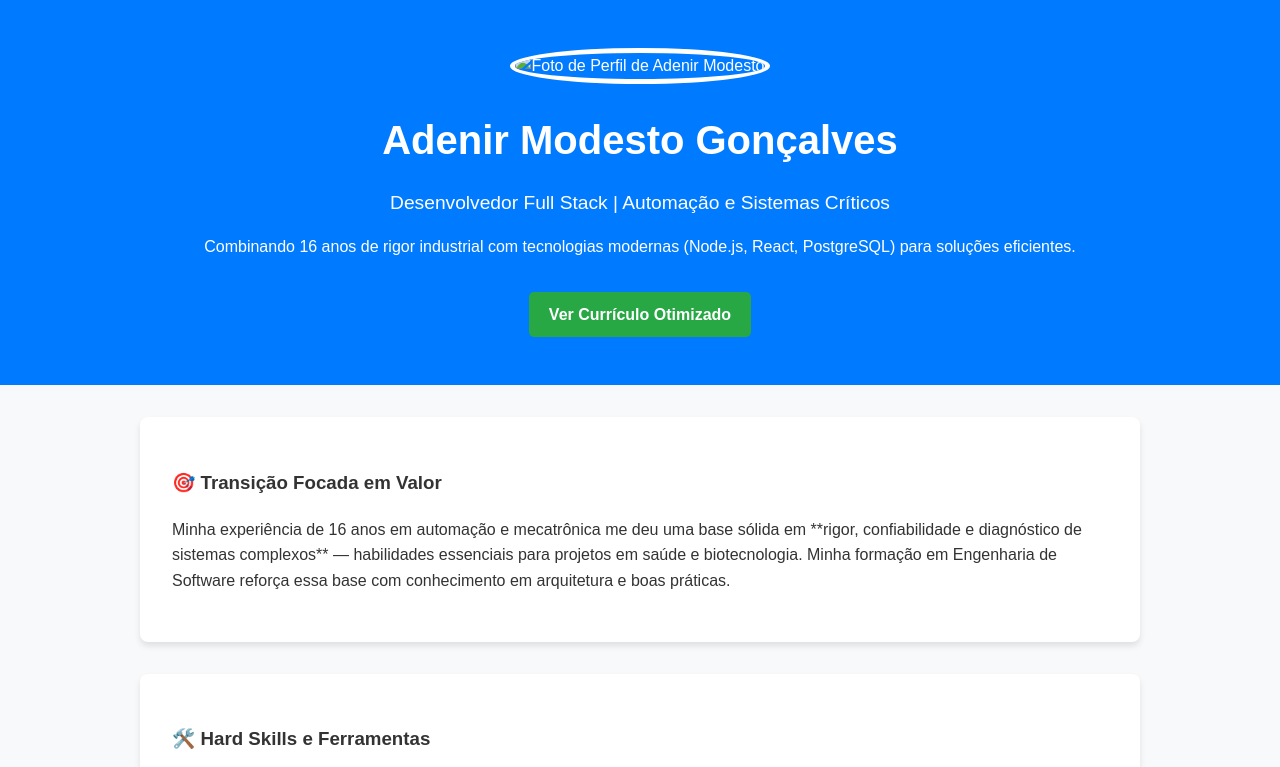
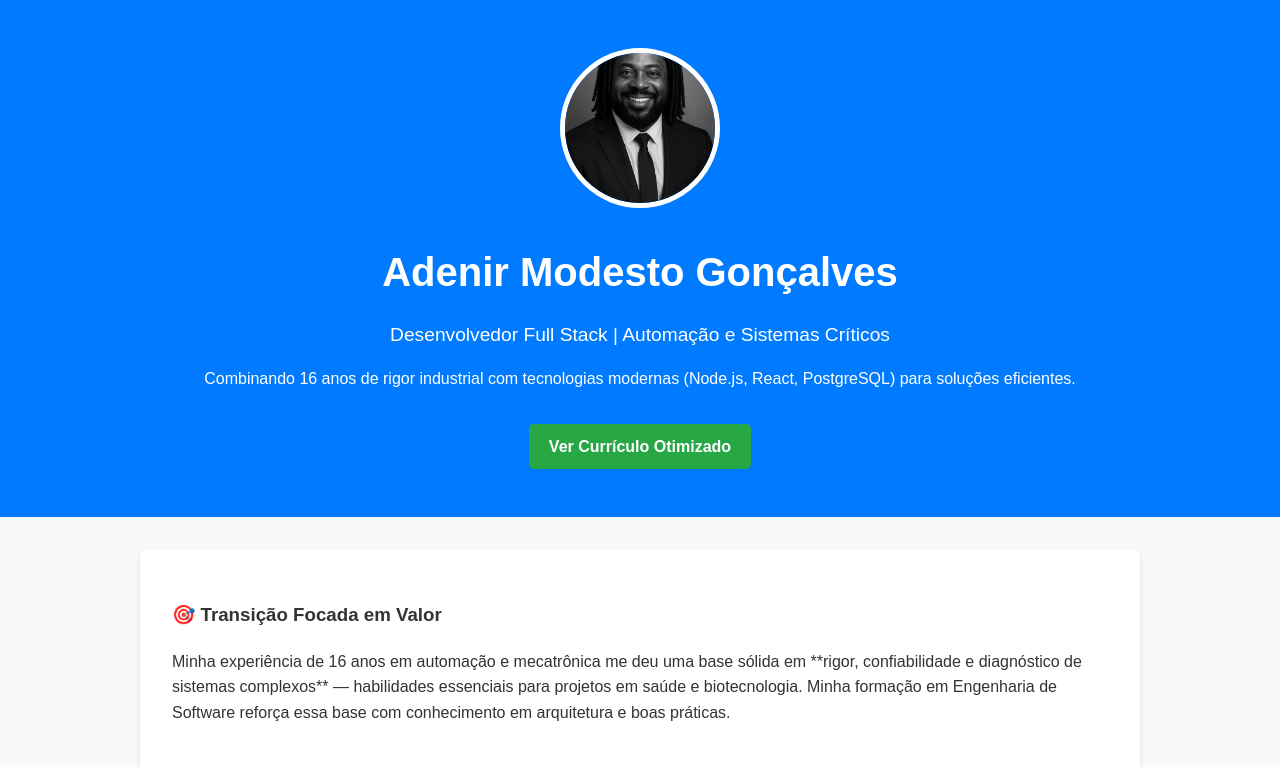
Before and after one commit to Negobaah/portifolio-adenir-fullstack, a plain HTML site: page index.html in a window 1280 px wide. Shown: the top 767 px of the page. Drawn offline with Linux system fonts and the light colour scheme.

Commit message:
fix: corrige referencias de imagem e curriculo no portifolio

```diff
--- a/index.html
+++ b/index.html
@@ -8,11 +8,11 @@
 </head>
 <body>
     <header class="hero">
-        <img src="assets/profile.jpg" alt="Foto de Perfil de Adenir Modesto" class="profile-img">
+        <img src="assets/foto.jpg" alt="Foto de Perfil de Adenir Modesto" class="profile-img">
         <h1>Adenir Modesto Gonçalves</h1>
         <h2>Desenvolvedor Full Stack | Automação e Sistemas Críticos</h2>
         <p class="tagline">Combinando 16 anos de rigor industrial com tecnologias modernas (Node.js, React, PostgreSQL) para soluções eficientes.</p>
-        <a href="assets/resume.pdf" target="_blank" class="btn primary-btn">Ver Currículo Otimizado</a>
+        <a href="assets/Curriculo 2025.pdf" target="_blank" class="btn primary-btn">Ver Currículo Otimizado</a>
     </header>
 
     <main>
@@ -43,7 +43,7 @@
         <section id="contato" class="section">
             <h3>🤝 Contato</h3>
             <p>Estou buscando uma oportunidade em um ambiente inovador como o da GnTech, onde posso aplicar meu foco em eficiência para transformar dados em soluções clínicas.</p>
-            <p>Email: adenir.modesto@gmail.com | LinkedIn: [Seu Link do LinkedIn]</p>
+            <p>Email: adenir.modesto@gmail.com | LinkedIn: https://www.linkedin.com/in/adenir-modesto/ | Tel: 41 997098209</p>
         </section>
     </main>
 
```
Also changed, not shown: assets/foto.jpg (renamed from assets/2eacabbd-dc24-48cf-9659-7e9d8223bd9a.jpg).
